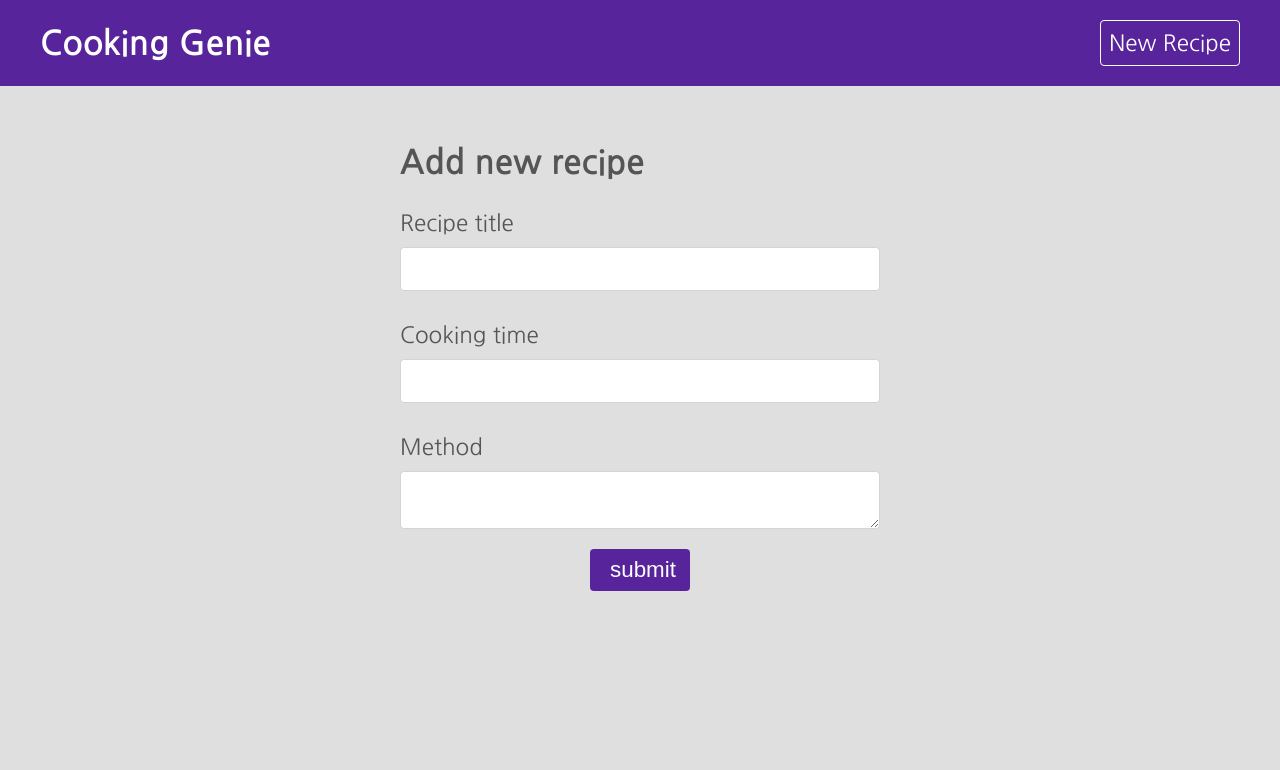
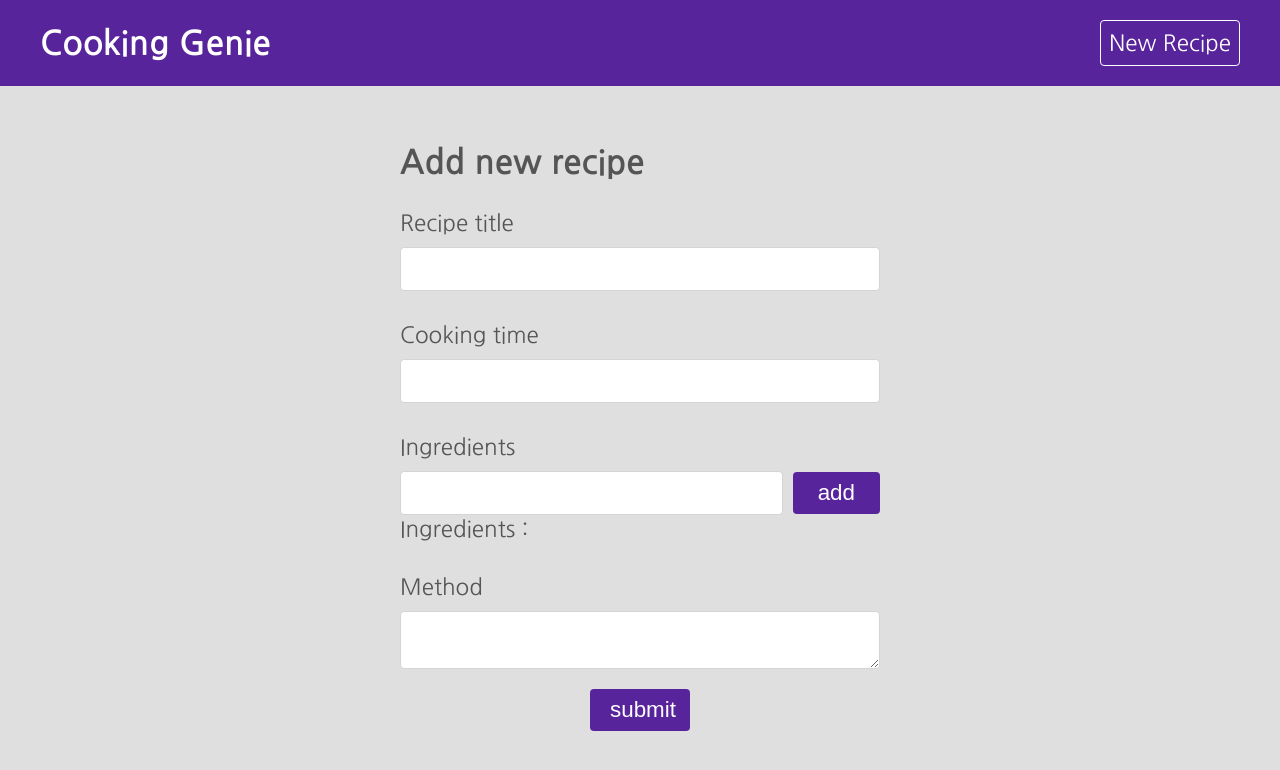
Before and after one commit to genie0320/cooking-genie, a React (Create React App) app: page /create in a window 1280 px wide. Shown: the top 770 px of the page. Built offline with nearby package versions, Linux system fonts and the light colour scheme.

Commit message:
Add ingredients

```diff
--- a/src/pages/create/Create.css
+++ b/src/pages/create/Create.css
@@ -24,3 +24,10 @@
     text-decoration: none;
     margin: 20px auto;
   }
+  .ing {
+    display: flex;
+    align-items: center;
+  }
+  .ing button {
+    margin: 0 0 0 10px;
+  }
--- a/src/pages/create/Create.js
+++ b/src/pages/create/Create.js
@@ -1,15 +1,28 @@
-import { useState } from 'react'
+import { useState, useRef } from 'react'
 import './Create.css'
 
 export default function Create() {
     const [title, setTitle] = useState('')
     const [method, setMethod] = useState('')
     const [cookingTime, setCookingTime] = useState('')
+    const [ingredients, setIngredients] = useState([])
+    const [newIng, setNewIng] = useState('')
+    const ingInput = useRef(null)
 
     const handleSubmit = (e) => {
         e.preventDefault()
-        console.log(title, method, cookingTime)
+        console.log(title, cookingTime, ingredients, method)
+    }
 
+    const handleClick = (e) => {
+        e.preventDefault()
+
+        const ing = newIng.trim()
+        if (ing && !ingredients.includes(ing)) {
+            setIngredients(prevIng => [...prevIng, newIng])
+            setNewIng('')
+            ingInput.current.focus()
+        }
     }
     return (
         <div className='addRecipe'>
@@ -24,6 +37,16 @@ export default function Create() {
                     <span>Cooking time</span>
                     <input type="number" onChange={(e) => { setCookingTime(e.target.value) }} value={cookingTime} required />
                 </label>
+
+                <label>
+                    <span>Ingredients</span>
+                    <div className="ing">
+                        <input type="text" onChange={(e) => setNewIng(e.target.value)} value={newIng} ref={ingInput} />
+                        <button onClick={handleClick}>add</button>
+                    </div>
+                </label>
+                <span>Ingredients :  {ingredients.map((ing) => <em key={ing}>{ing}, </em>)}</span>
+
                 <label>
                     <span>Method</span>
                     <textarea onChange={(e) => { setMethod(e.target.value) }} value={method} required ></textarea>
```
